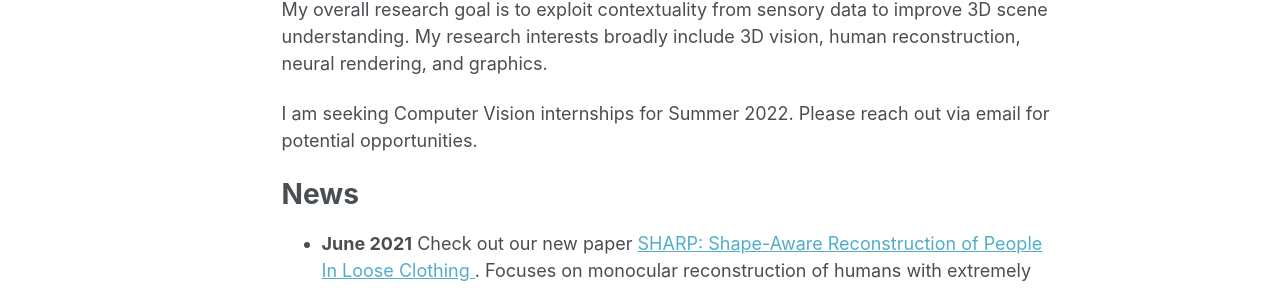
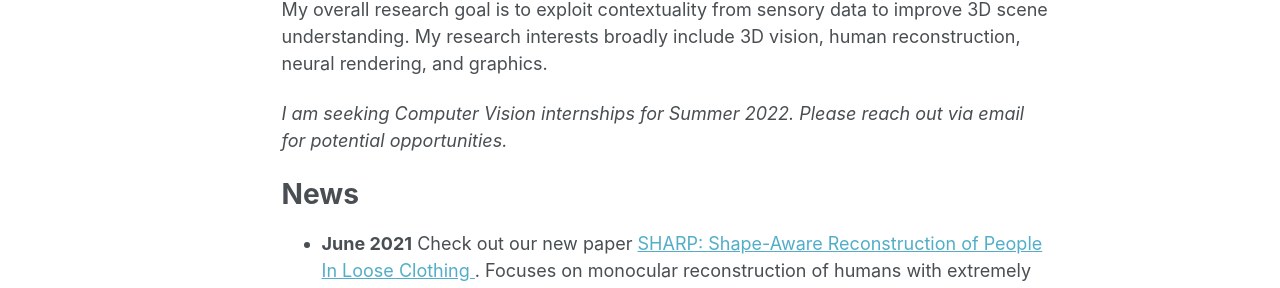
Before and after one commit to RohanChacko/rohanchacko.github.io, a Jekyll site: the page built from _pages/about.md, in a window 1280 px wide. Shown: the part 454-742 px from the top of the page. Built offline with Jekyll 4.4.1, drawn with Linux system fonts in a browser that asks for light colours.

Commit message:
Fixed italics font

```diff
--- a/_pages/about.md
+++ b/_pages/about.md
@@ -14,7 +14,7 @@ I had the opportunity to intern under [Dr. David Held](http://davheld.github.io/
 
 My overall research goal is to exploit contextuality from sensory data to improve 3D scene understanding. My research interests broadly include 3D vision, human reconstruction, neural rendering, and graphics.
 
-I am seeking Computer Vision internships for Summer 2022. Please reach out via email for potential opportunities.
+*I am seeking Computer Vision internships for Summer 2022. Please reach out via email for potential opportunities.*
 
 News
 ======
```
